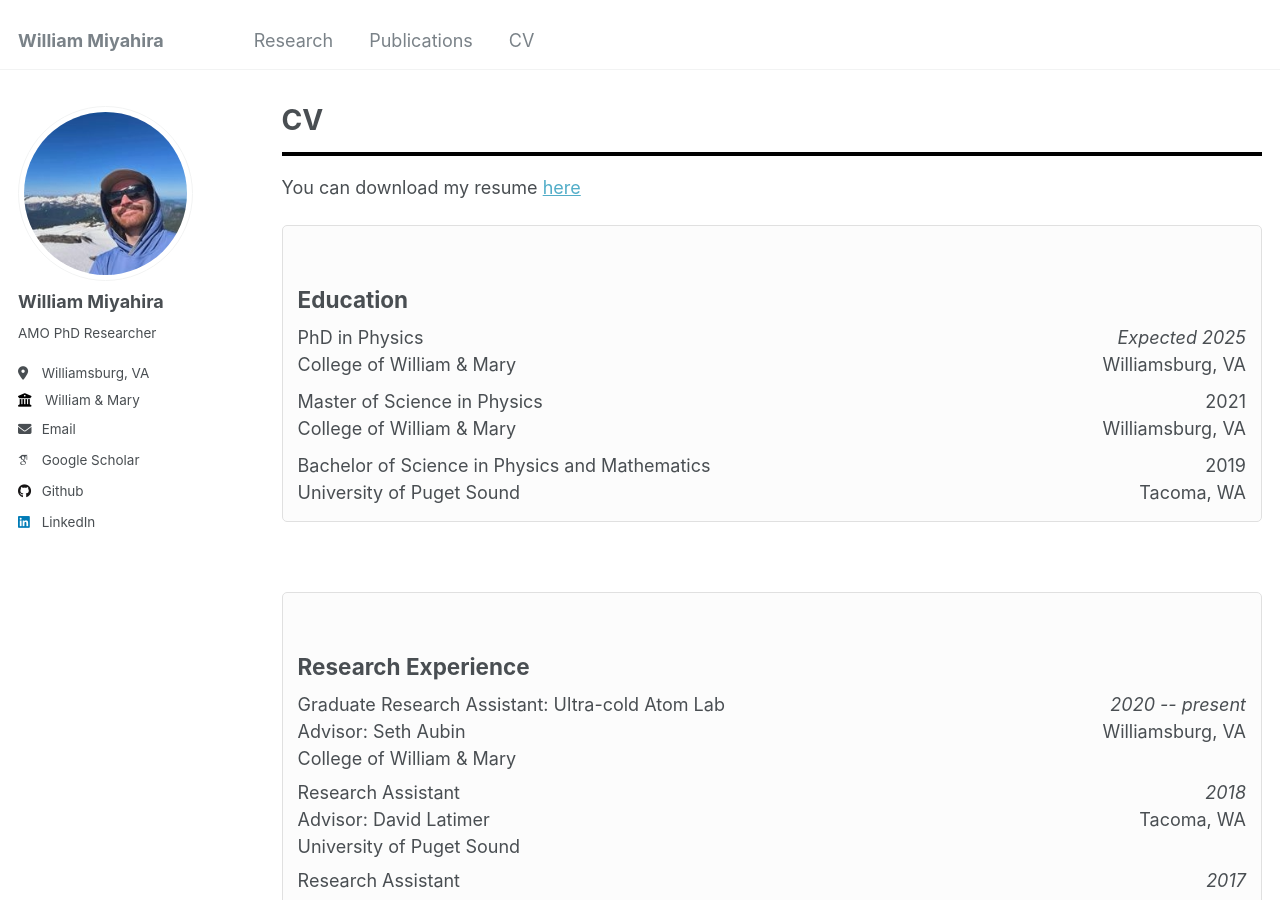
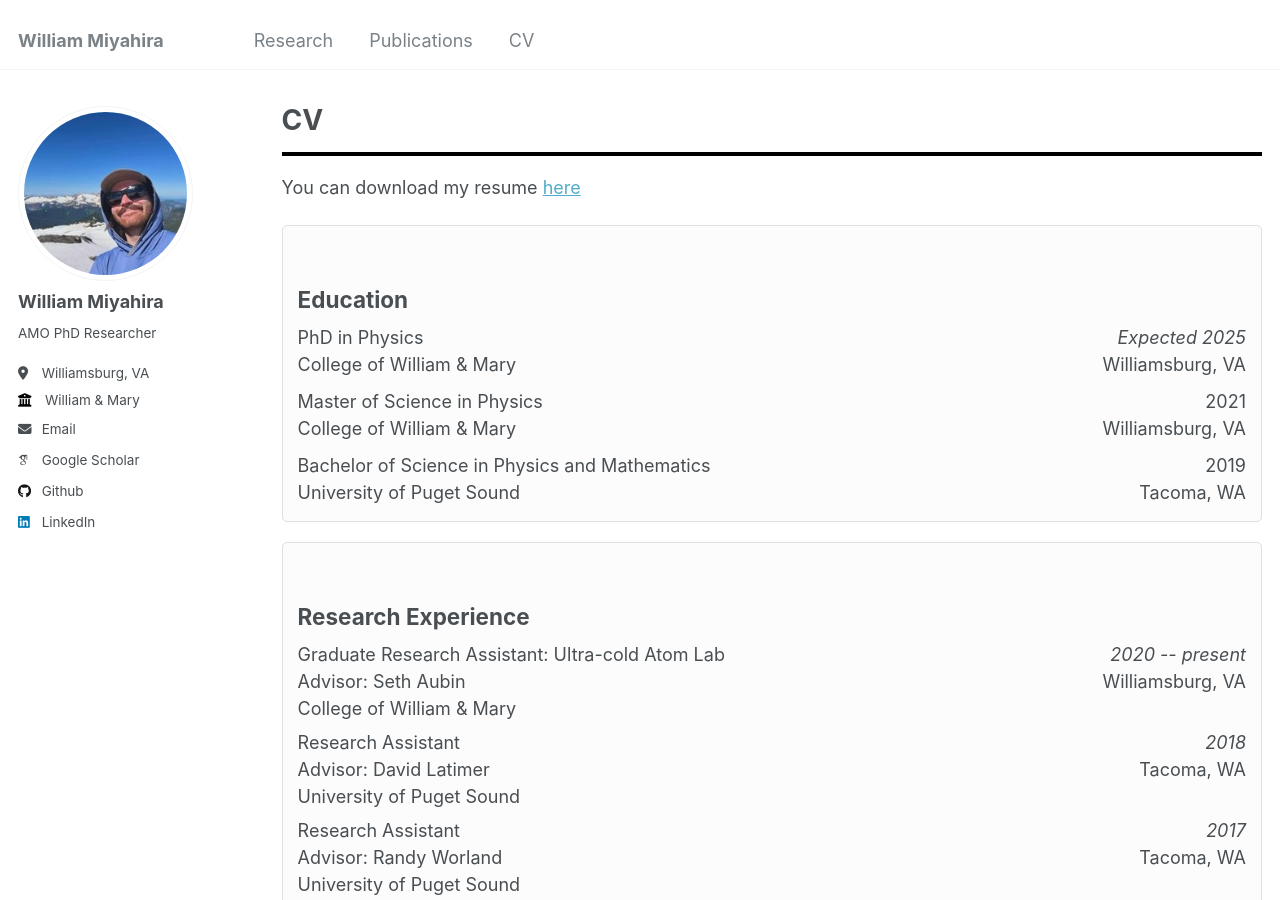
Before and after one commit to willmiyahira/willmiyahira.github.io, a Jekyll site: the page built from _pages/cv.md, in a window 1280 px wide and 900 px high. Built offline with Jekyll 4.4.1, drawn with Linux system fonts in a browser that asks for light colours; some web fonts are replaced.

Commit message:
update cv page

```diff
--- a/_pages/cv.md
+++ b/_pages/cv.md
@@ -16,7 +16,7 @@ You can download my resume <a href="/files/Resume_William_Miyahira__Short_.pdf"
 <div style="
     border: 1px solid #e0e0e0;        /* Light grey border */
     padding: 15px;                    /* Space inside the box */
-    margin: 20px 0;                   /* Space above and below the box */
+    margin: 10px 0;                   /* Space above and below the box */
     border-radius: 5px;               /* Slightly rounded corners */
     background-color: #fcfcfc;        /* Very light background color */
 ">
@@ -60,8 +60,6 @@ You can download my resume <a href="/files/Resume_William_Miyahira__Short_.pdf"
     </div>
 
 </div>
-
-<br>
 
 <div style="
     border: 1px solid #e0e0e0;        /* Light grey border */
@@ -111,8 +109,6 @@ You can download my resume <a href="/files/Resume_William_Miyahira__Short_.pdf"
   </div>
 </div>
 </div>
-
-<br>
 
 <!-- * Graduate Research Assistant, William & Mary (2020-present)
     * Working in the Ultra-cold Atom Lab of Dr. Seth Aubin using atoms cooled to near absolute zero temperatures to make precision measurements of inertial forces and fundamental
@@ -175,8 +171,6 @@ You can download my resume <a href="/files/Resume_William_Miyahira__Short_.pdf"
 </div>
 </div>
 
-<br>
-
 
 Honors and Awards
 ======
```
